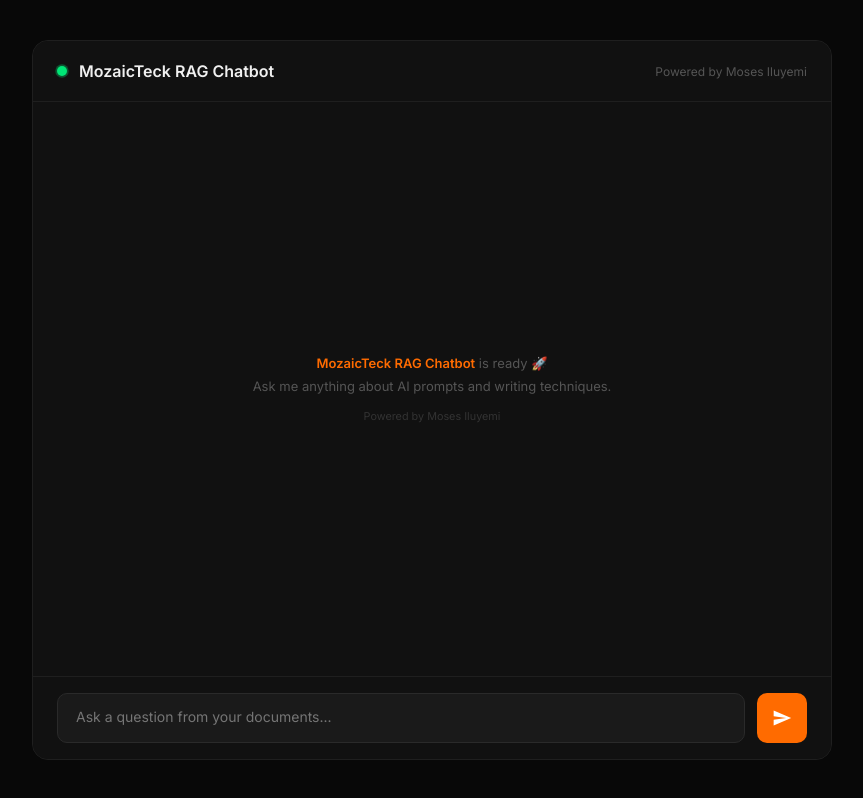
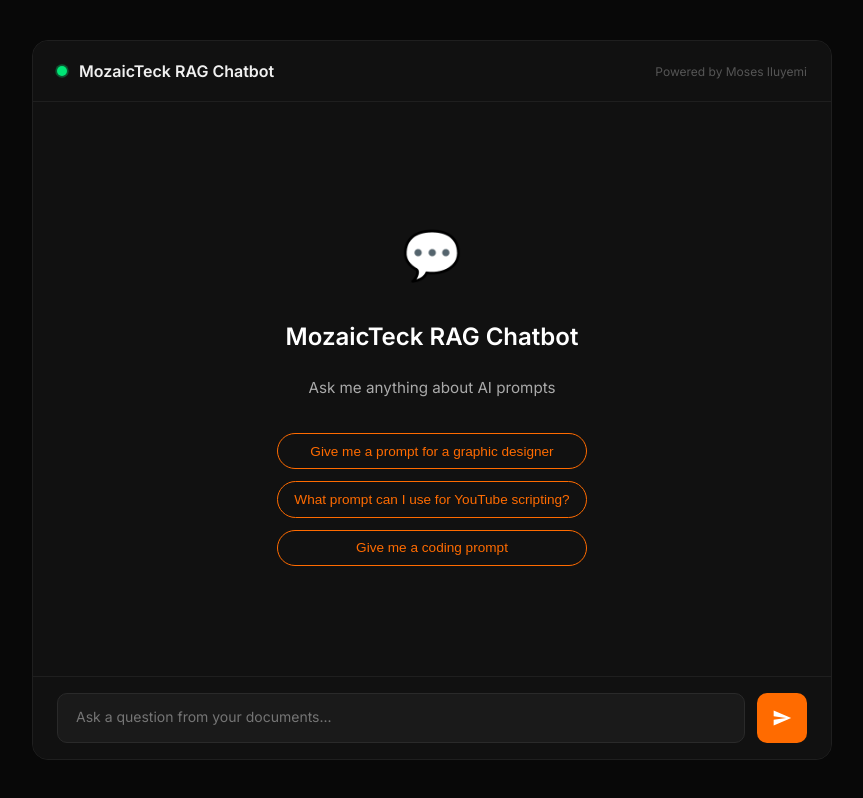
Before and after one commit to mozaicdb/mozaicteck-frontend, a React (Vite) app: page / in a window 1280 px wide. Shown: the whole page, without its empty margins (208-1071 px from the left). Built offline with nearby package versions, Linux system fonts and the light colour scheme.

Commit message:
Day 14: Add welcome message with suggestion chips

```diff
--- a/src/App.jsx
+++ b/src/App.jsx
@@ -38,7 +38,8 @@ function App() {
   return (
     <div className="chat-container">
       <Header />
-      <ChatWindow messages={messages} />
+      <ChatWindow messages={messages} onSend={sendMessage} />
+
       <InputBox onSend={sendMessage} />
     </div>
   )
--- a/src/components/ChatWindow.jsx
+++ b/src/components/ChatWindow.jsx
@@ -1,17 +1,26 @@
 import ChatBubble from './ChatBubble'
 
-function ChatWindow({ messages }) {
+function ChatWindow({ messages, onSend }) {
   return (
     <div className="chat-messages">
       {messages.length === 0 && (
-        <div className="welcome-message">
-          <span>MozaicTeck RAG Chatbot</span> is ready 🚀<br/>
-          Ask me anything about AI prompts and writing techniques.<br/>
-          <small style={{color:'#333', marginTop:'8px', display:'block'}}>
-            Powered by Moses Iluyemi
-          </small>
-        </div>
-      )}
+  <div className="welcome-message">
+    <div className="welcome-icon">💬</div>
+    <h2 className="welcome-title">MozaicTeck RAG Chatbot</h2>
+    <p className="welcome-subtitle">Ask me anything about AI prompts</p>
+    <div className="suggestion-chips">
+      <button className="chip" onClick={() => onSend('Give me a prompt for a graphic designer')}>
+        Give me a prompt for a graphic designer
+      </button>
+      <button className="chip" onClick={() => onSend('What prompt can I use for YouTube scripting?')}>
+        What prompt can I use for YouTube scripting?
+      </button>
+      <button className="chip" onClick={() => onSend('Give me a coding prompt')}>
+        Give me a coding prompt
+      </button>
+    </div>
+  </div>
+)}
       {messages.map((msg, index) => (
         <ChatBubble key={index} text={msg.text} type={msg.type} />
       ))}
--- a/src/index.css
+++ b/src/index.css
@@ -202,3 +202,56 @@ body {
   box-sizing: border-box;
   background: #080808;
 }
+
+.welcome-message {
+  display: flex;
+  flex-direction: column;
+  align-items: center;
+  justify-content: center;
+  height: 100%;
+  text-align: center;
+  padding: 2rem;
+  gap: 1rem;
+}
+
+.welcome-icon {
+  font-size: 3rem;
+}
+
+.welcome-title {
+  font-size: 1.5rem;
+  font-weight: 700;
+  color: #ffffff;
+  margin: 0;
+}
+
+.welcome-subtitle {
+  font-size: 0.95rem;
+  color: #aaaaaa;
+  margin: 0;
+}
+
+.suggestion-chips {
+  display: flex;
+  flex-direction: column;
+  gap: 0.75rem;
+  margin-top: 1rem;
+  width: 100%;
+  max-width: 420px;
+}
+
+.chip {
+  background: transparent;
+  border: 1px solid #ff6b00;
+  color: #ff6b00;
+  padding: 0.6rem 1rem;
+  border-radius: 20px;
+  cursor: pointer;
+  font-size: 0.85rem;
+  transition: all 0.2s ease;
+}
+
+.chip:hover {
+  background: #ff6b00;
+  color: #ffffff;
+}
```
